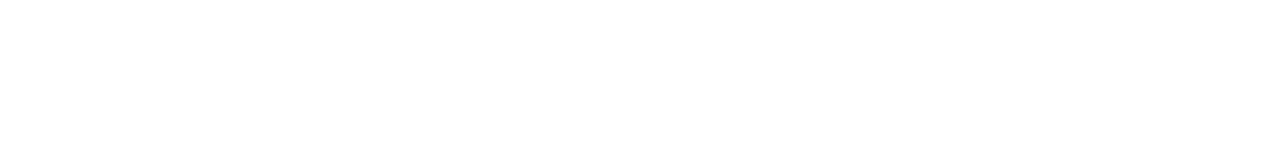
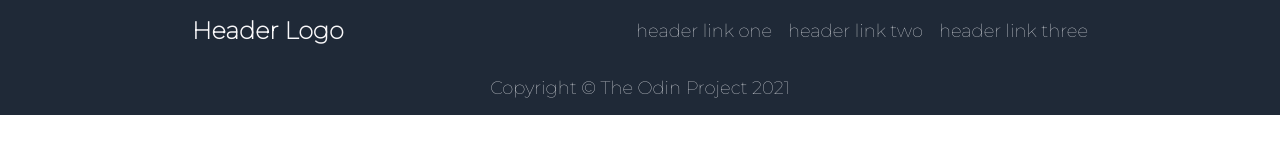
Before and after one commit to kenkneelee/odin-landing-page, a plain HTML site: page index.html in a window 1280 px wide. Drawn offline with Linux system fonts and the light colour scheme.

Commit message:
Basic layout done, header and footer done, added font

```diff
--- a/index.html
+++ b/index.html
@@ -1,12 +1,36 @@
 <!DOCTYPE html>
 <html lang="en">
+
 <head>
     <meta charset="UTF-8">
     <title>The Odin Project - Landing Page || Kenny Lee</title>
     <link href="styles/style.css" rel="stylesheet">
+    <link rel="preconnect" href="https://fonts.googleapis.com">
+    <link rel="preconnect" href="https://fonts.gstatic.com" crossorigin>
+    <link href="https://fonts.googleapis.com/css2?family=Montserrat:wght@100&display=swap" rel="stylesheet">
 </head>
 
 <body>
+    <header>
+        <h1 class="logo">Header Logo</h1>
+        <ul>
+            <li><a href=#>header link one</a></li>
+            <li><a href=#>header link two</a></li>
+            <li><a href=#>header link three</a></li>
+        </ul>
+    </header>
+
+    <section></section>
+    <section></section>
+    <section></section>
+    <section></section>
+
+    <footer>
+        Copyright © The Odin Project 2021
+    </footer>
+
+
 
 </body>
+
 </html>
--- a/styles/style.css
+++ b/styles/style.css
@@ -0,0 +1,43 @@
+html, body {
+    padding:0;
+    margin:0;
+    font-family: 'Montserrat', sans-serif;
+}
+
+ul {
+    list-style-type: none;
+    margin:0;
+    padding:0;
+    display:flex;
+    gap:16px;
+}
+
+a {
+    color:#E5E7EB;
+    font-size: 18px;
+    text-decoration: none;
+
+}
+
+header {
+    display:flex;
+    justify-content: space-between;
+    align-items: center;
+    background-color: #1F2937;
+    padding: 0 15%;
+}
+
+footer {
+    display:flex;
+    justify-content: center;
+    align-items: center;
+    background-color: #1F2937;
+    color:#E5E7EB;
+    padding:16px;
+    font-size:18px;
+}
+
+.logo {
+    font-size:24px;
+    color:#f9f8fa;
+}
```
